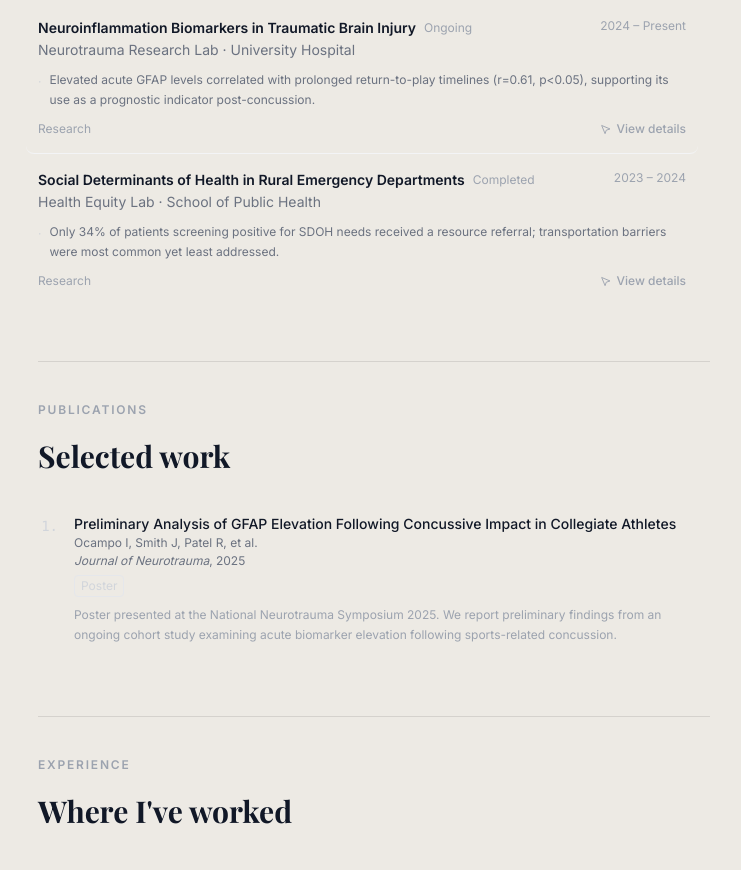
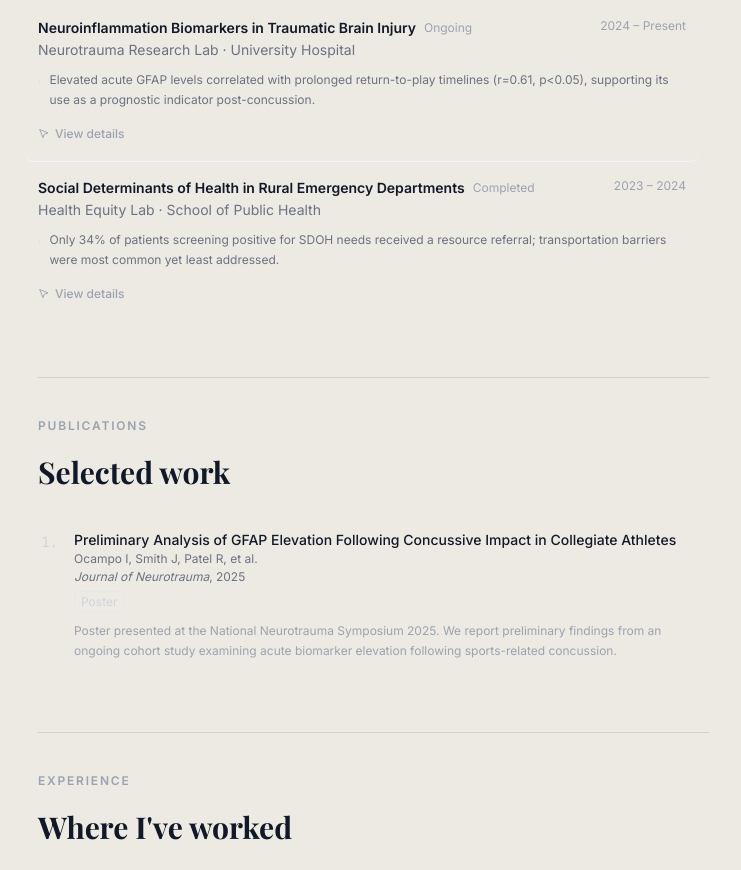
Before and after one commit to i4ngit/portfolio, a Next.js app: page / in a window 1280 px wide. Shown: the part 1460-2330 px from the top of the page, without its empty margins (130-871 px from the left). Built offline with nearby package versions, Linux system fonts and the light colour scheme.

Commit message:
Replace project type label with View details mouse icon on research cards

```diff
--- a/components/public/ResearchCard.tsx
+++ b/components/public/ResearchCard.tsx
@@ -51,14 +51,7 @@ export default function ResearchCard({ project, onClick }: ResearchCardProps) {
         </div>
       </div>
 
-      <div className="flex items-center justify-between mt-3">
-        {project.projectType ? (
-          <p className="text-xs text-gray-400">
-            {TYPE_LABEL[project.projectType] ?? project.projectType}
-          </p>
-        ) : (
-          <span />
-        )}
+      <div className="mt-3">
         <span className="inline-flex items-center gap-1.5 text-xs font-medium text-gray-400 group-hover:text-gray-900 transition-colors">
           <MousePointer2 size={11} />
           View details
```
